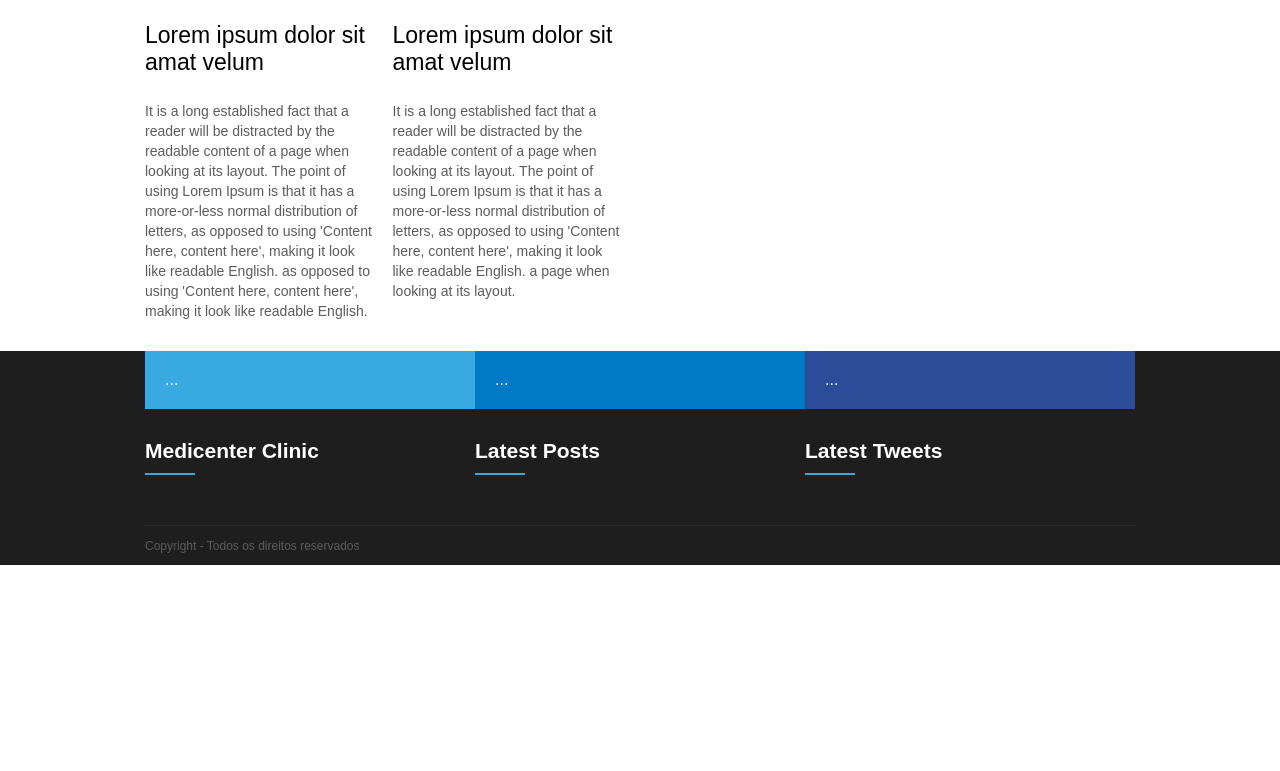
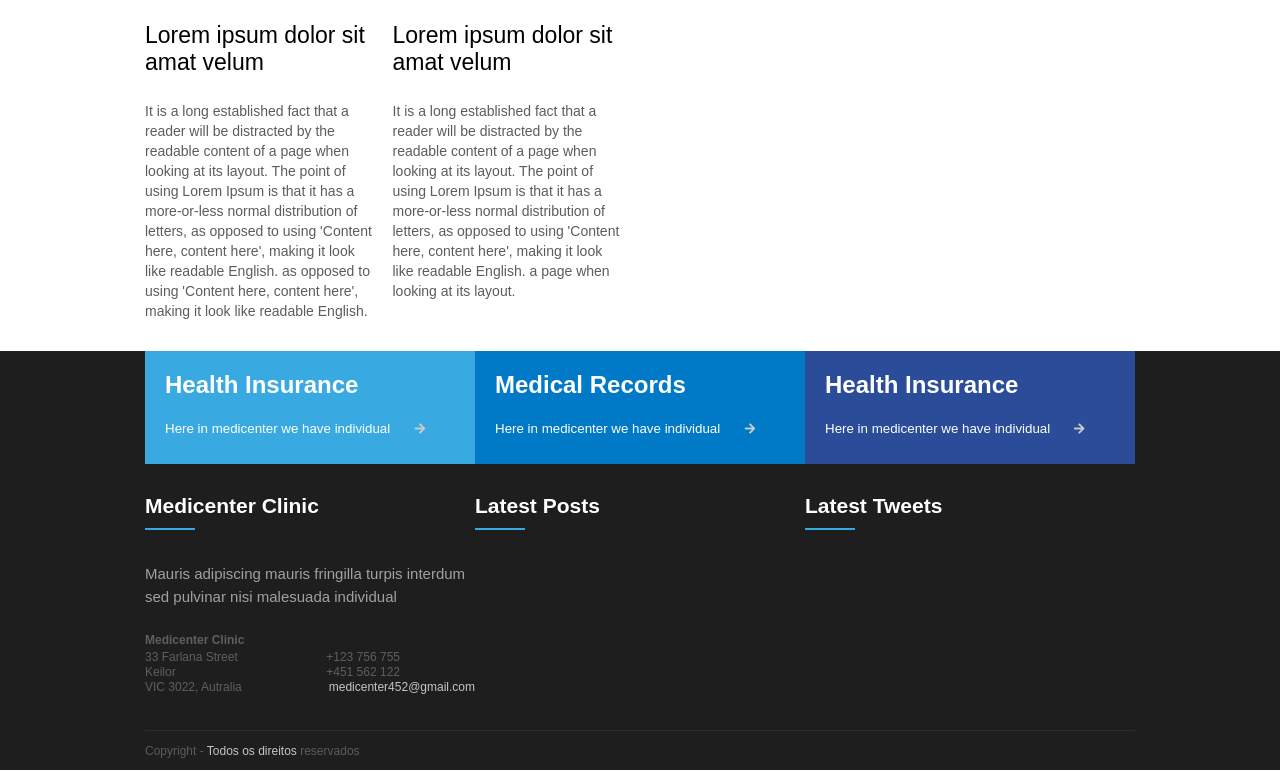
Before and after one commit to VDR-Crowley/Projeto_medi-center, a plain HTML site: page Projeto_medi-center/index.html in a window 1280 px wide. Shown: the part 1646-2417 px from the top of the page. Before the commit the page ends 2212 px from the top, so only its background shows below. Drawn offline with Linux system fonts and the light colour scheme.

Commit message:
Footer list, aplicando detalhes no menu footer 1

```diff
--- a/Projeto_medi-center/index.html
+++ b/Projeto_medi-center/index.html
@@ -197,19 +197,22 @@
 
       <div  class="footer1">
         <a herf="">
-          ...
+          <h2>Health Insurance</h2>
+          <small>Here in medicenter we have individual</small> <i class="fas fa-arrow-right"></i>
         </a>
       </div>
 
       <div class="footer2">
         <a herf="">
-          ...
+          <h2>Medical Records</h2>
+          <small>Here in medicenter we have individual</small> <i class="fas fa-arrow-right"></i>
         </a>
       </div>
 
       <div class="footer3">
         <a herf="">
-          ...
+          <h2>Health Insurance</h2>
+          <small>Here in medicenter we have individual </small> <i class="fas fa-arrow-right"></i>
         </a>
       </div>
 
@@ -225,7 +228,13 @@
           </div>
 
           <div class="widget_body">
-
+            <p>Mauris adipiscing mauris fringilla turpis interdum sed pulvinar nisi malesuada individual</p>
+            <ul class="footer_list">
+              <li><h4>Medicenter Clinic</h4></li>
+              <li>33 Farlana Street        <span class="space-right">+123 756 755</span> </li>
+              <li>Keilor                   <span class="space-right">+451 562 122</span> </li>
+              <li>VIC 3022, Autralia       <span class="white">medicenter452@gmail.com</span> </li>
+            </ul>
           </div>
         </div>
       </div>
@@ -261,7 +270,7 @@
     </div>
 
     <div class="footer_copy">
-      Copyright - Todos os direitos reservados
+      Copyright - <span>Todos os direitos</span> reservados
     </div>
   </div>
 </footer>
--- a/Projeto_medi-center/public/css/style.css
+++ b/Projeto_medi-center/public/css/style.css
@@ -189,6 +189,14 @@ hr {
   margin-top: 10px;
 }
 
+.widget_body p {
+  color: #a1a1a1;
+  font-size: 15px;
+  line-height: 23px;
+  padding-top: 12px;
+  padding-bottom: 30px;
+}
+
 .flex {
   display: flex;
   flex-wrap: wrap;
@@ -282,10 +290,23 @@ footer {
   text-decoration: none;
 }
 
+.footer-menu h2 {
+  padding-bottom: 15px;
+}
+
+.footer-menu a small {
+  line-height: 30px;
+  padding-right: 20px;
+}
+
+.footer-menu i {
+  font-size: 12px;
+  color: #ccc;
+}
+
 .footer-area {
   display: flex;
   color: #FFF;
-
 }
 
 .footer_areaitems {
@@ -308,3 +329,28 @@ footer .widget_title_text {
   font-size: 12px;
   margin-top: 30px;
 }
+
+.footer_copy span {
+  color: #c5c5c5;
+}
+
+.white {
+  color: #c5c5c5;
+}
+
+.footer_list li {
+  color: #5f5f5f;
+  display: flex;
+  list-style-type: none;
+  font-size: 12px;
+  line-height: 5px;
+  justify-content: space-between;
+}
+
+.footer_list li h4 {
+  padding-bottom: 12px;
+}
+
+.footer_list .space-right {
+  padding-right: 75px;
+}
```
